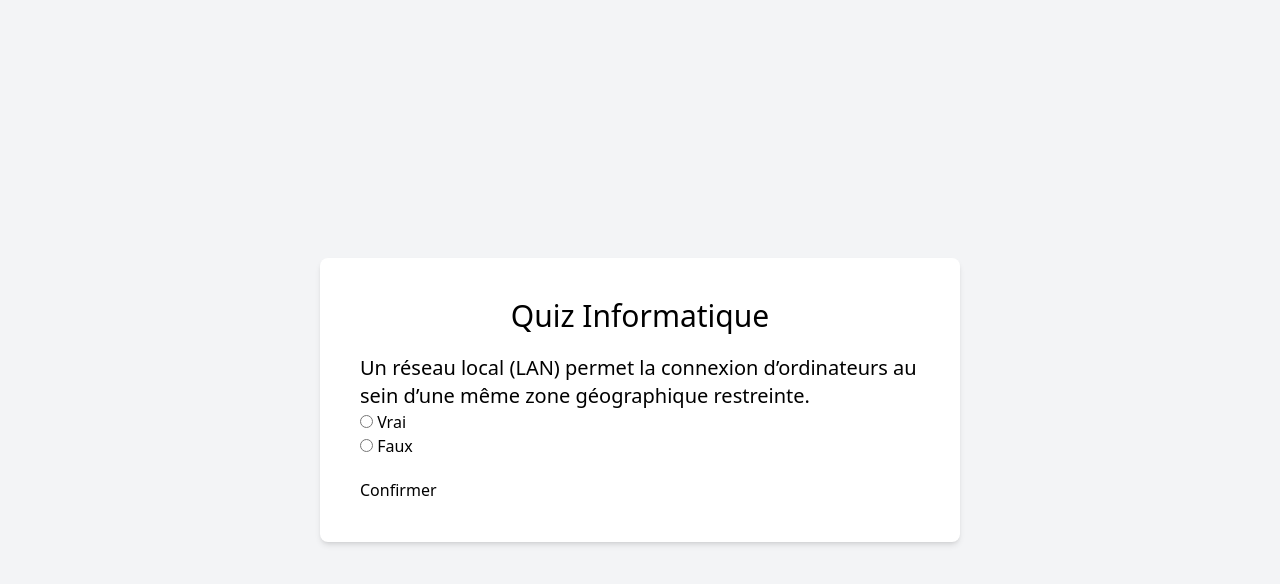
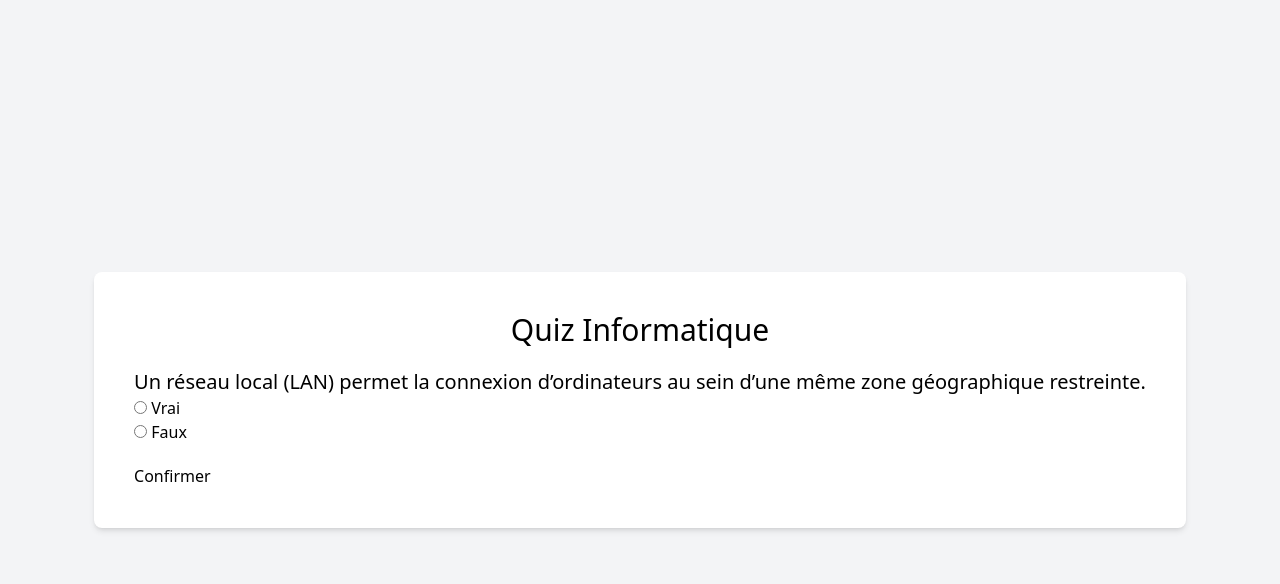
Before and after one commit to lefarmer01600/EPSI-on-jouait, a Flask app: page / in a window 1280 px wide. Shown: the top 584 px of the page. Run offline with Flask 3, Linux system fonts and the light colour scheme.

Commit message:
Update home.html

```diff
--- a/templates/home.html
+++ b/templates/home.html
@@ -10,7 +10,7 @@
 </head>
 
 <body class="bg-gray-100 flex items-center justify-center h-screen">
-    <div class="bg-white p-10 rounded-lg shadow-md w-1/2">
+    <div class="bg-white p-10 rounded-lg shadow-md w-full md:w-1/2">
         <h1 class="text-3xl mb-5 text-center">Quiz Informatique</h1>
 
         <form action="/submit" method="post">
```
